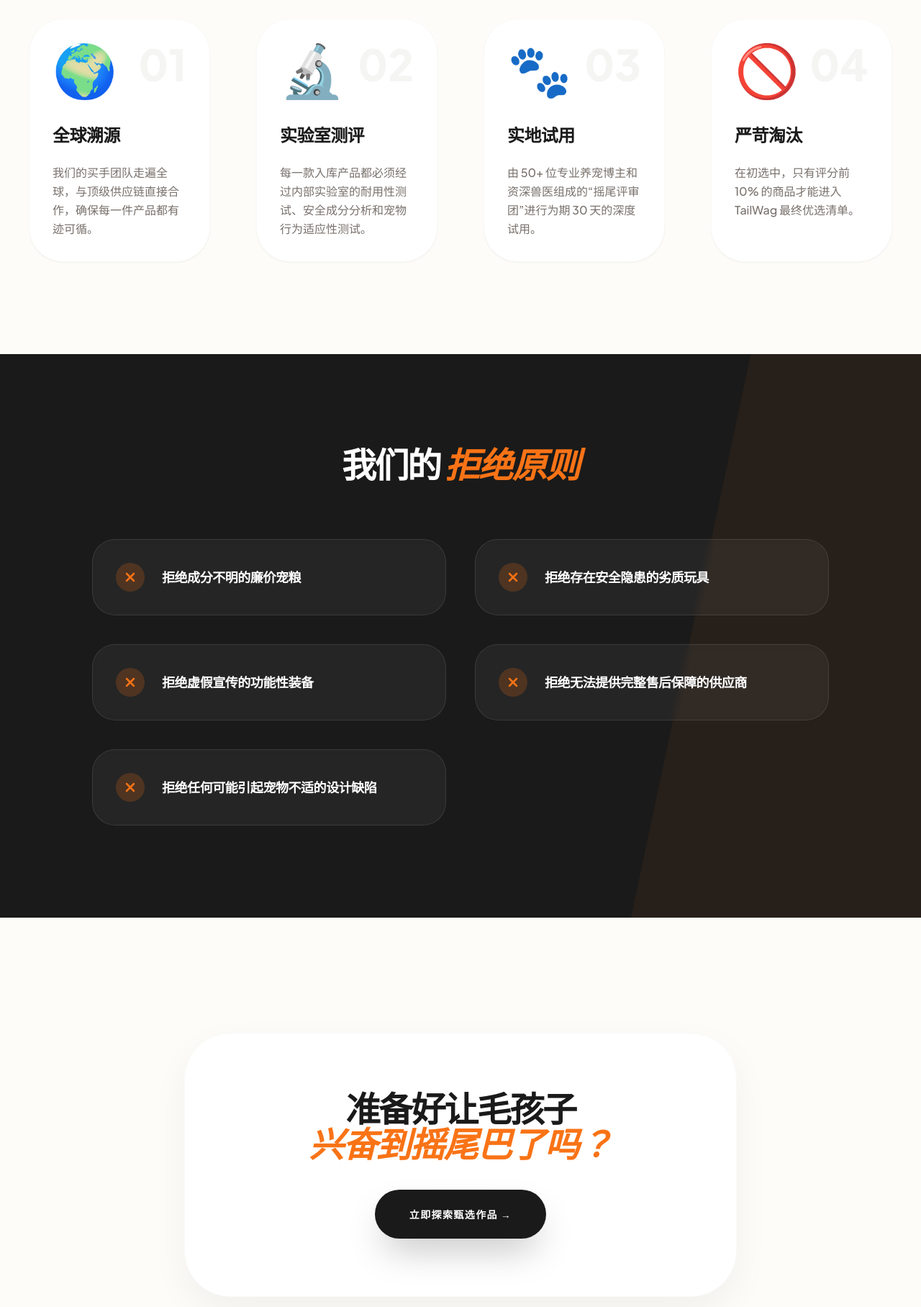
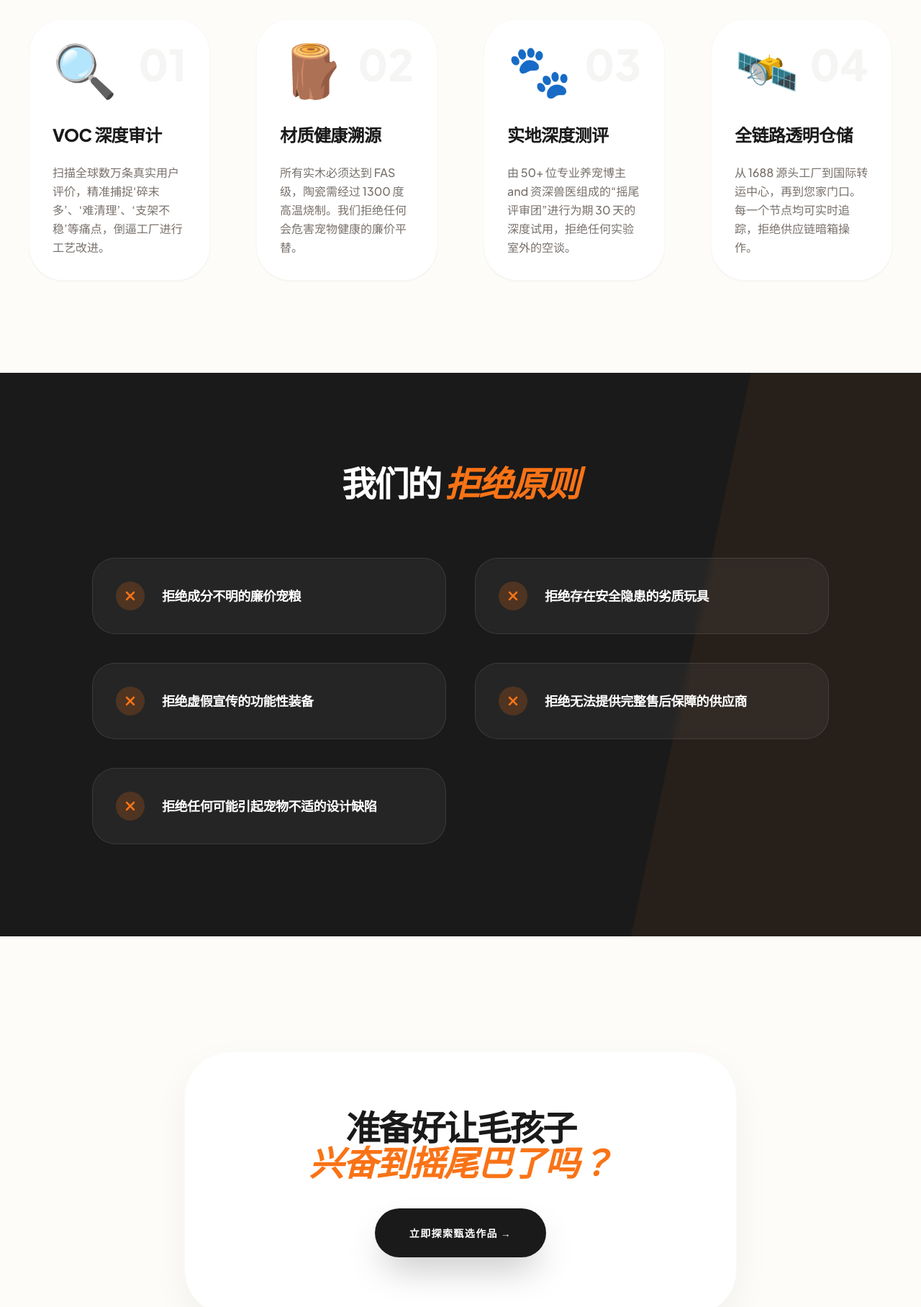
Before and after one commit to NeroJ7/tailwag-pet-selection, a Next.js app: page /selection-process in a window 1280 px wide. Shown: the part 742-2558 px from the top of the page at 72% size. Built offline with nearby package versions, Linux system fonts and the light colour scheme; a web font is replaced by a local one.

Commit message:
Full system delivery: Integrated Nordic Oak bowl, verified order flow, and refined selection narrative

```diff
--- a/pages/selection-process.js
+++ b/pages/selection-process.js
@@ -4,24 +4,24 @@ import Navbar from '../components/Navbar';
 const SelectionProcess = () => {
   const steps = [
     {
-      title: "全球溯源",
-      desc: "我们的买手团队走遍全球，与顶级供应链直接合作，确保每一件产品都有迹可循。",
-      icon: "🌍"
+      title: "VOC 深度审计",
+      desc: "扫描全球数万条真实用户评价，精准捕捉‘碎末多’、‘难清理’、‘支架不稳’等痛点，倒逼工厂进行工艺改进。",
+      icon: "🔍"
     },
     {
-      title: "实验室测评",
-      desc: "每一款入库产品都必须经过内部实验室的耐用性测试、安全成分分析和宠物行为适应性测试。",
-      icon: "🔬"
+      title: "材质健康溯源",
+      desc: "所有实木必须达到 FAS 级，陶瓷需经过 1300 度高温烧制。我们拒绝任何会危害宠物健康的廉价平替。",
+      icon: "🪵"
     },
     {
-      title: "实地试用",
-      desc: "由 50+ 位专业养宠博主和资深兽医组成的“摇尾评审团”进行为期 30 天的深度试用。",
+      title: "实地深度测评",
+      desc: "由 50+ 位专业养宠博主 and 资深兽医组成的“摇尾评审团”进行为期 30 天的深度试用，拒绝任何实验室外的空谈。",
       icon: "🐾"
     },
     {
-      title: "严苛淘汰",
-      desc: "在初选中，只有评分前 10% 的商品才能进入 TailWag 最终优选清单。",
-      icon: "🚫"
+      title: "全链路透明仓储",
+      desc: "从 1688 源头工厂到国际转运中心，再到您家门口。每一个节点均可实时追踪，拒绝供应链暗箱操作。",
+      icon: "🛰️"
     }
   ];
 
@@ -98,9 +98,9 @@ const SelectionProcess = () => {
         <section className="py-40 text-center px-10 bg-brand-cream">
           <div className="max-w-3xl mx-auto bg-white p-20 rounded-[4rem] shadow-premium border border-stone-50">
             <h2 className="text-5xl font-black mb-10 tracking-tighter">准备好让毛孩子<br/><span className="text-brand-orange title-serif">兴奋到摇尾巴了吗？</span></h2>
-            <button className="bg-brand-charcoal text-white px-12 py-6 rounded-full font-black text-sm uppercase tracking-widest hover:bg-brand-orange shadow-2xl transition-all hover:scale-105 duration-300">
-              立即探索甄选作品 →
-            </button>
+            <a href="/" className="inline-block bg-brand-charcoal text-white px-12 py-6 rounded-full font-black text-sm uppercase tracking-widest hover:bg-brand-orange shadow-2xl transition-all hover:scale-105 duration-300">
+              立即探索甄选作品 &rarr;
+            </a>
           </div>
         </section>
       </main>
```
Also changed, not shown: data/products.json (+22 -0 lines), verify_system.js (added, +54 -0 lines).
